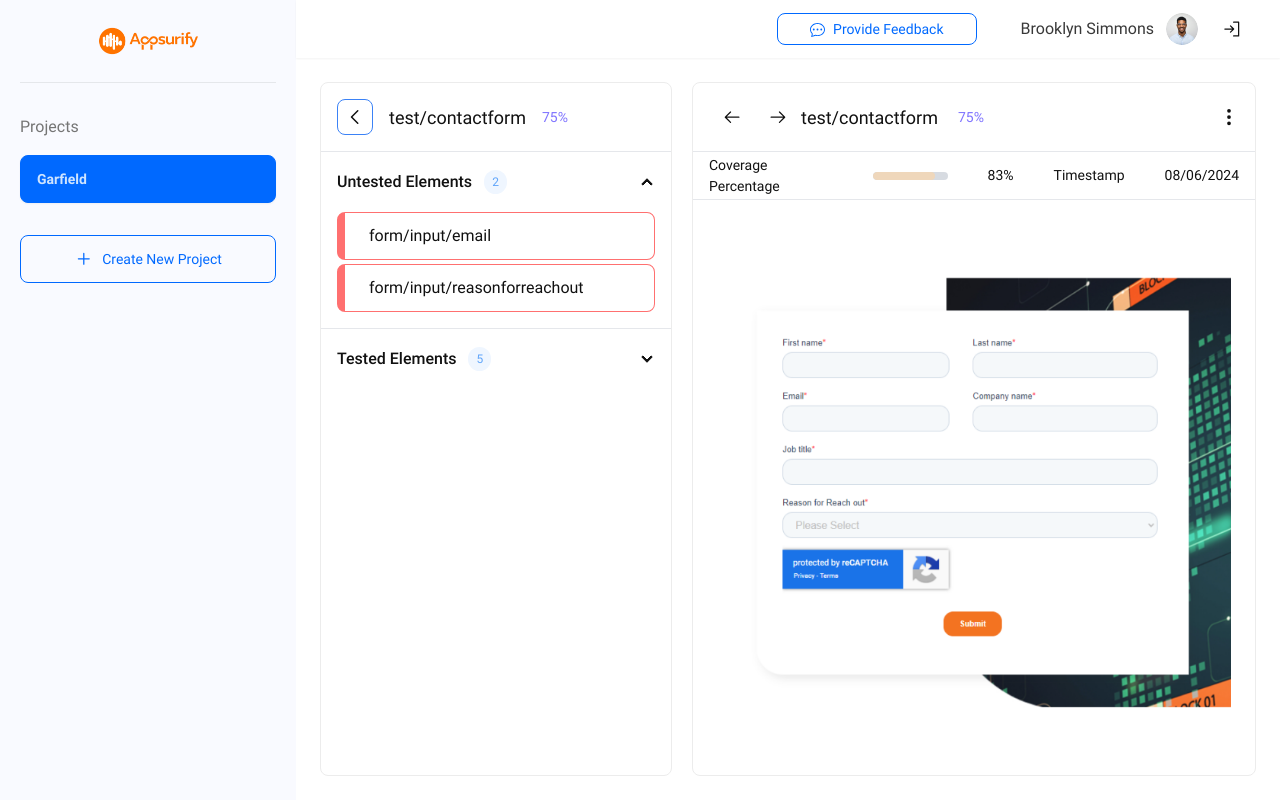
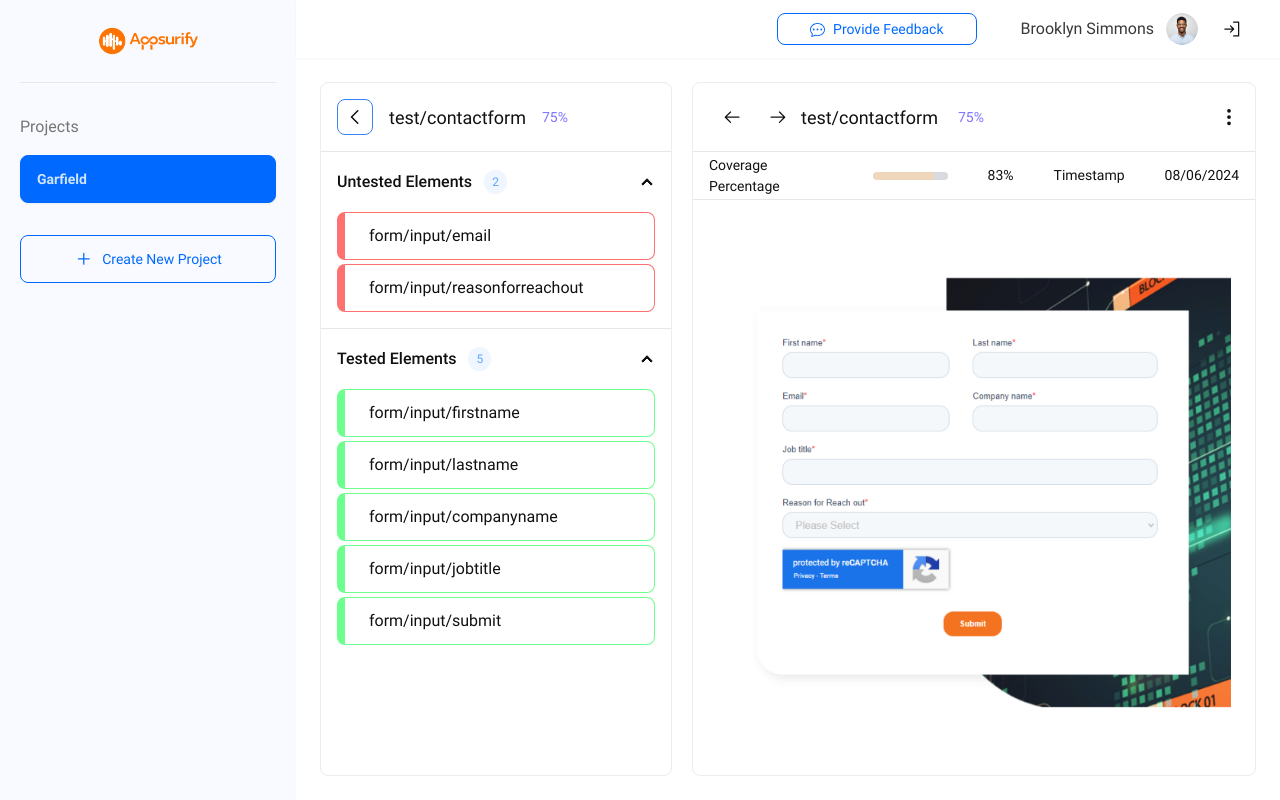
Before and after one commit to RohmadEW/appsurify, a React (Vite) app: page / in a window 1280 px wide. Built offline with nearby package versions, Linux system fonts and the light colour scheme.

Commit message:
setup root router

```diff
--- a/src/components/layout/Main.tsx
+++ b/src/components/layout/Main.tsx
@@ -1,11 +1,8 @@
+import { Outlet } from "react-router-dom";
 import HeaderMain from "./header/Main";
 import SidebarMain from "./sidebar/Main";
 
-interface LayoutMainProps {
-  children: React.ReactNode;
-}
-
-export default function LayoutMain({ children }: LayoutMainProps) {
+export default function LayoutMain() {
   return (
     <div className="w-[100vw] h-[100vh] flex">
       <div className="w-[296px] h-[100vh] bg-[#F9FAFF]">
@@ -16,7 +13,7 @@ export default function LayoutMain({ children }: LayoutMainProps) {
           <HeaderMain />
         </div>
         <div className="w-full h-[calc(100vh-58px)] overflow-y-auto">
-          {children}
+          <Outlet />
         </div>
       </div>
     </div>
--- a/src/components/testing/Element.tsx
+++ b/src/components/testing/Element.tsx
@@ -36,7 +36,7 @@ export default function ContentElement() {
           </div>
         </div>
         <div className="collapse collapse-arrow rounded-none">
-          <input type="checkbox" />
+          <input type="checkbox" defaultChecked />
           <div className="collapse-title flex items-center">
             <div className="text-[16px] font-medium mr-3">Tested Elements</div>
             <div className="px-2 py-1 bg-blue-50 text-blue-400 rounded-full text-xs">
--- a/src/components/testing/Main.tsx
+++ b/src/components/testing/Main.tsx
@@ -1,10 +1,8 @@
-import LayoutMain from "../layout/Main";
 import ContentElement from "./Element";
 import ContentSnapshot from "./Snapshot";
 
 export default function ContentMain() {
   return (
-    <LayoutMain>
     <div className="p-[24px] flex gap-[20px]">
       <div className="w-[352px] h-[calc(100vh-58px-24px-24px)]">
         <ContentElement />
@@ -13,6 +11,5 @@ export default function ContentMain() {
         <ContentSnapshot />
       </div>
     </div>
-    </LayoutMain>
   );
 }
```
Also changed, not shown: src/router.tsx (+8 -1 lines). Lines whose indentation alone changed are shown as unchanged.
